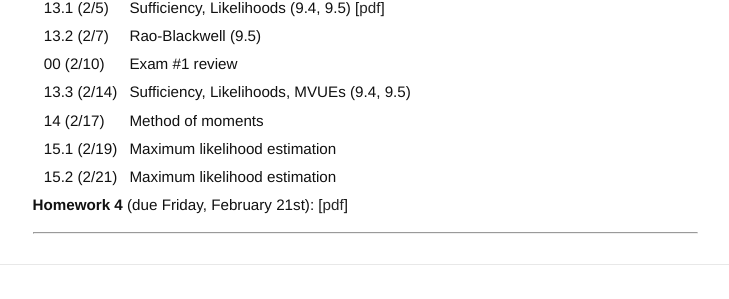
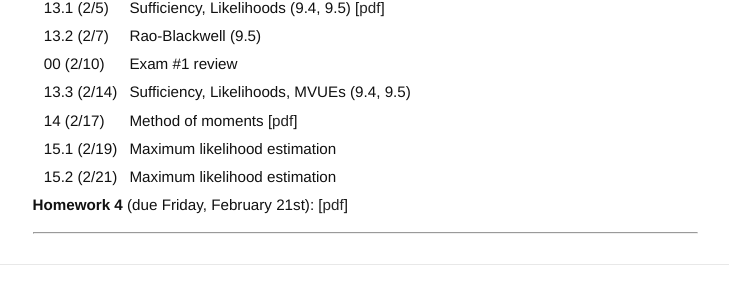
Before and after one commit to ajmolstad/ajmolstad.github.io, a Jekyll site: the page built from S20_STA4322.md, in a window 1280 px wide. Shown: the part 841-1140 px from the top of the page, without its empty margins (275-1004 px from the left). Built offline with Jekyll 4.4.1, drawn with Linux system fonts in a browser that asks for light colours.

Commit message:
Update S20_STA4322.md

```diff
--- a/S20_STA4322.md
+++ b/S20_STA4322.md
@@ -49,7 +49,7 @@ Note that you must be logged into your UFL eLearning account to access course no
 || 13.2 (2/7)  || Rao-Blackwell (9.5) ||
 || 00 (2/10) || Exam \#1 review ||
 || 13.3 (2/14)  || Sufficiency, Likelihoods, MVUEs (9.4, 9.5) ||
-|| 14 (2/17) || Method of moments ||
+|| 14 (2/17) || Method of moments [[pdf](https://ufl.instructure.com/courses/394927/files/48277024/download?wrap=1)] ||
 || 15.1 (2/19) || Maximum likelihood estimation ||
 || 15.2 (2/21) || Maximum likelihood estimation ||
 
```
